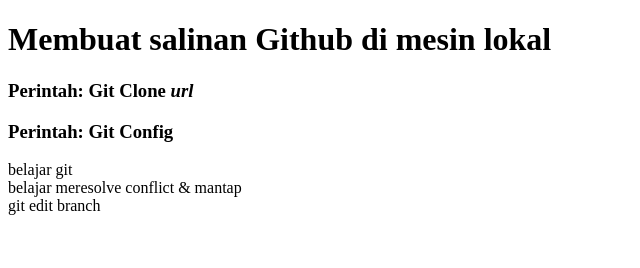
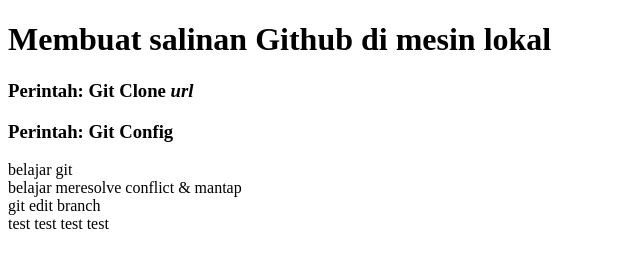
Before and after one commit to DaffaYuza/hello_world, a plain HTML site: page index.html in a window 1280 px wide. Shown: the whole page, without its empty margins (0-640 px from the left). Drawn offline with Linux system fonts and the light colour scheme.

Commit message:
resolve conflict

```diff
--- a/index.html
+++ b/index.html
@@ -10,5 +10,7 @@
 belajar git <br>
 belajar meresolve conflict & mantap <br>
 git edit branch <br>
+test test
+test test
 </body>
 </html>
```
